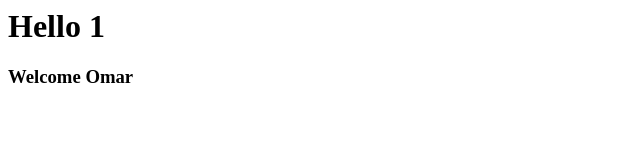
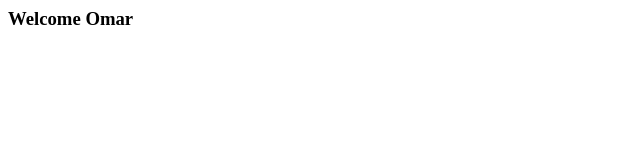
Before and after one commit to omarfadl/git_course, a plain HTML site: page index.html in a window 1280 px wide. Shown: the whole page, without its empty margins (0-640 px from the left). Drawn offline with Linux system fonts and the light colour scheme.

Commit message:
Update index.html
remove h1

```diff
--- a/index.html
+++ b/index.html
@@ -1,4 +1,3 @@
 <html>
-<h1>Hello 1 </h1>
 <h3>Welcome Omar</h3>
 </html>
```
